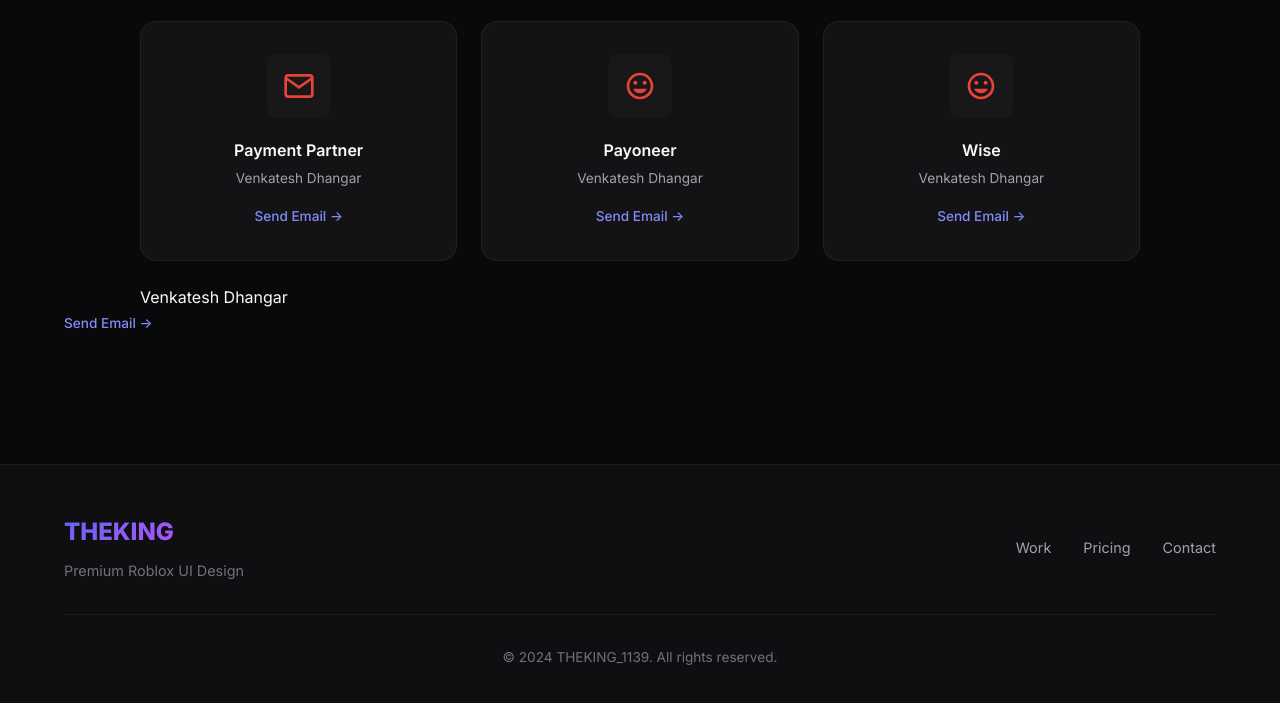
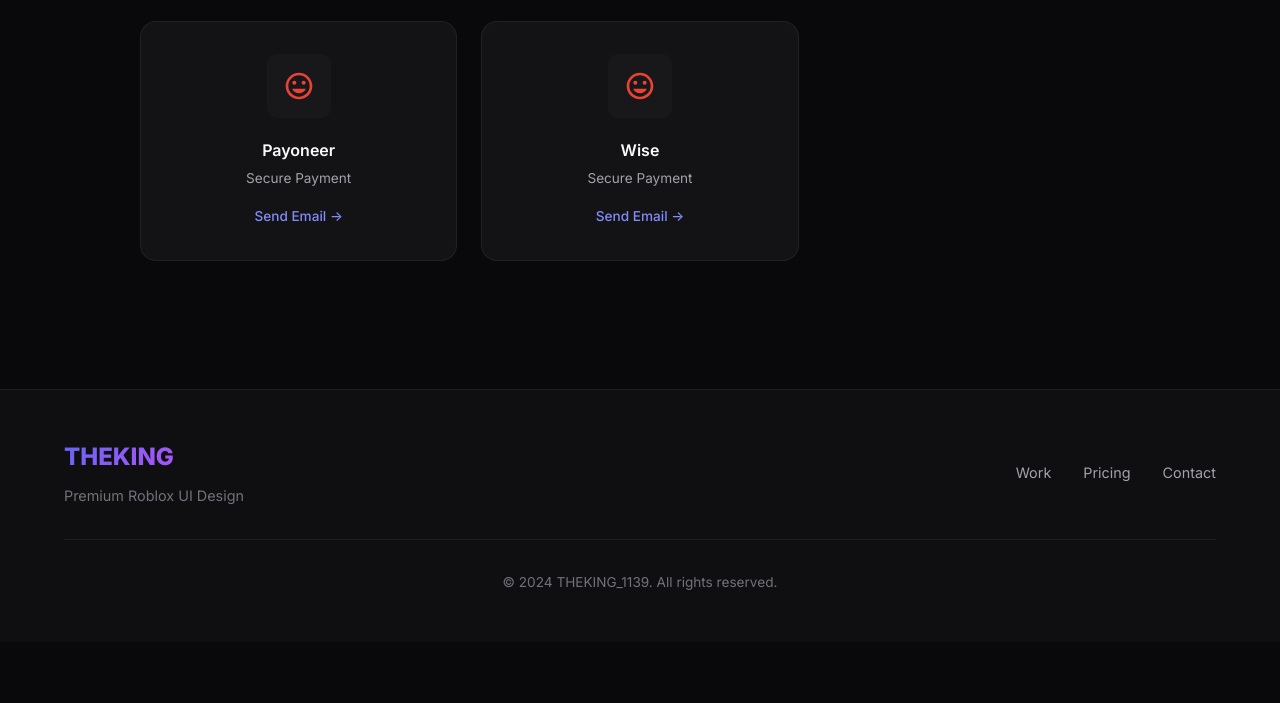
Before and after one commit to lolad610/THEKING-1139-portfolio, a website: page index.html in a window 1280 px wide. Shown: the part 9020-9723 px from the top of the page. After the commit the page ends 9662 px from the top, so only its background shows below. Drawn offline with Linux system fonts and the light colour scheme; no server answers.

Commit message:
Remove payment partner branding - show Payoneer and Wise as your payment methods

```diff
--- a/index.html
+++ b/index.html
@@ -749,21 +749,6 @@
                     <span class="contact-action">Send Email →</span>
                 </a>
 
-                <!-- Payment Partner -->
-                <a href="mailto:dhangarvenkatesh52@gmail.com" class="contact-card" data-animate>
-                    <div class="contact-icon email">
-                        <svg width="32" height="32" viewBox="0 0 24 24" fill="none" stroke="currentColor" stroke-width="2">
-                            <path d="M4 4h16c1.1 0 2 .9 2 2v12c0 1.1-.9 2-2 2H4c-1.1 0-2-.9-2-2V6c0-1.1.9-2 2-2z"/>
-                            <polyline points="22,6 12,13 2,6"/>
-                        </svg>
-                    </div>
-                    <div class="contact-info">
-                        <h3>Payment Partner</h3>
-                        <p>Venkatesh Dhangar</p>
-                    </div>
-                    <span class="contact-action">Send Email →</span>
-                </a>
-
                 <!-- Payoneer -->
                 <a href="mailto:dhangarvenkatesh52@gmail.com" class="contact-card" data-animate>
                     <div class="contact-icon email">
@@ -773,7 +758,7 @@
                     </div>
                     <div class="contact-info">
                         <h3>Payoneer</h3>
-                        <p>Venkatesh Dhangar</p>
+                        <p>Secure Payment</p>
                     </div>
                     <span class="contact-action">Send Email →</span>
                 </a>
@@ -787,11 +772,7 @@
                     </div>
                     <div class="contact-info">
                         <h3>Wise</h3>
-                        <p>Venkatesh Dhangar</p>
-                    </div>
-                    <span class="contact-action">Send Email →</span>
-                </a>
-                        <p>Venkatesh Dhangar</p>
+                        <p>Secure Payment</p>
                     </div>
                     <span class="contact-action">Send Email →</span>
                 </a>
```
